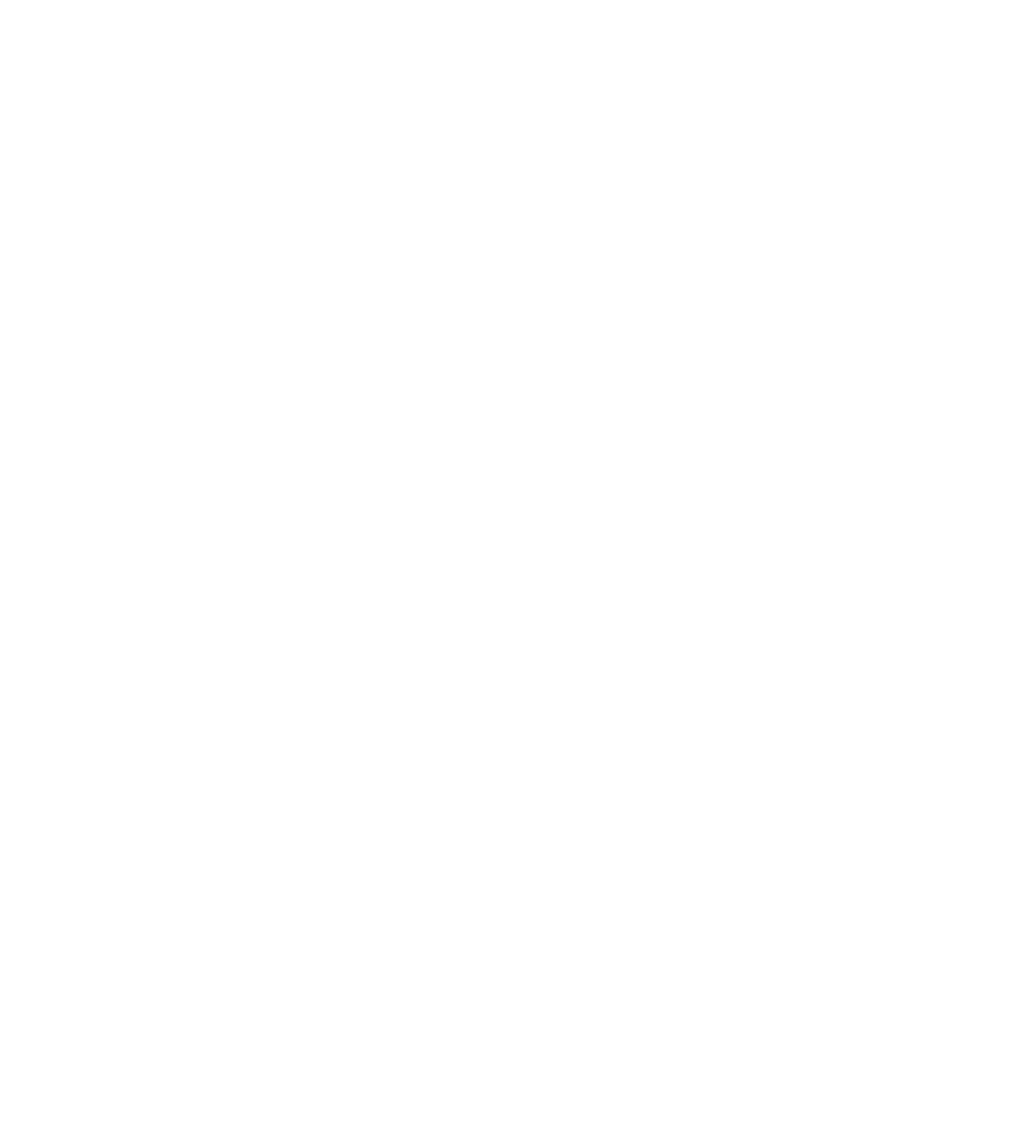
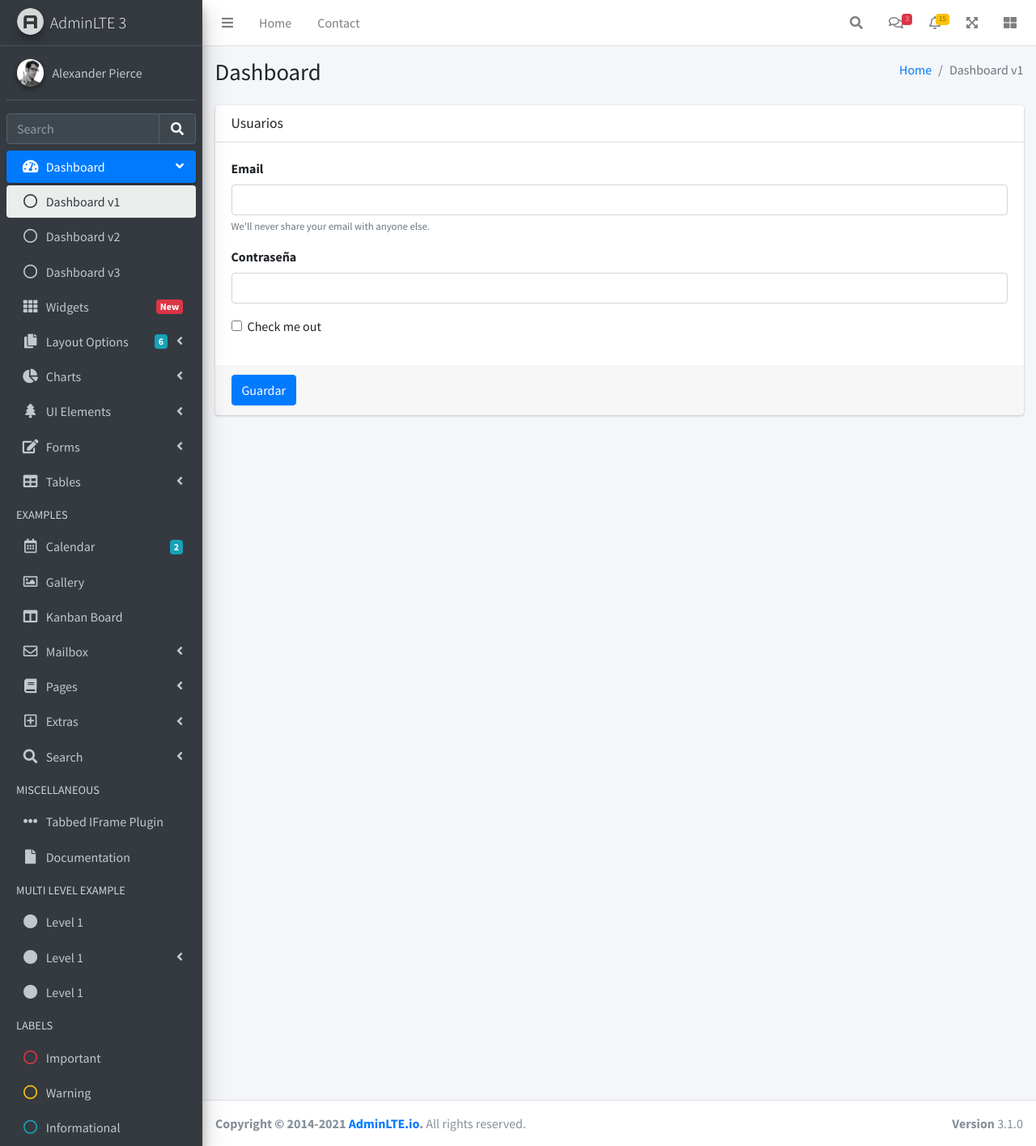
Before and after one commit to JonnyIvan24/admint-lte-2021B, a PHP site: page /usuario.php in a window 1280 px wide. Before the commit the page is empty. Shown: the whole page at 81% size. Before the commit the page ends 800 px from the top, so only its background shows below. Run offline with PHP 8.4, Linux system fonts and the light colour scheme; some libraries are stand-ins or nearby versions.

Commit message:
creacion de layouts y formulario para usuarios

```diff
--- /dev/null
+++ b/resources/layouts/footer.php
@@ -0,0 +1,49 @@
+</div>
+            </section>
+        </div>
+        <!-- / .content -->
+
+        <!-- footer -->
+        <?php include './resources/components/footer.php'; ?>
+
+
+    </div>
+
+
+    <!-- jQuery -->
+    <script src="plugins/jquery/jquery.min.js"></script>
+    <!-- jQuery UI 1.11.4 -->
+    <script src="plugins/jquery-ui/jquery-ui.min.js"></script>
+    <!-- Resolve conflict in jQuery UI tooltip with Bootstrap tooltip -->
+    <script>
+        $.widget.bridge('uibutton', $.ui.button)
+    </script>
+    <!-- Bootstrap 4 -->
+    <script src="plugins/bootstrap/js/bootstrap.bundle.min.js"></script>
+    <!-- ChartJS -->
+    <script src="plugins/chart.js/Chart.min.js"></script>
+    <!-- Sparkline -->
+    <script src="plugins/sparklines/sparkline.js"></script>
+    <!-- JQVMap -->
+    <script src="plugins/jqvmap/jquery.vmap.min.js"></script>
+    <script src="plugins/jqvmap/maps/jquery.vmap.usa.js"></script>
+    <!-- jQuery Knob Chart -->
+    <script src="plugins/jquery-knob/jquery.knob.min.js"></script>
+    <!-- daterangepicker -->
+    <script src="plugins/moment/moment.min.js"></script>
+    <script src="plugins/daterangepicker/daterangepicker.js"></script>
+    <!-- Tempusdominus Bootstrap 4 -->
+    <script src="plugins/tempusdominus-bootstrap-4/js/tempusdominus-bootstrap-4.min.js"></script>
+    <!-- Summernote -->
+    <script src="plugins/summernote/summernote-bs4.min.js"></script>
+    <!-- overlayScrollbars -->
+    <script src="plugins/overlayScrollbars/js/jquery.overlayScrollbars.min.js"></script>
+    <!-- AdminLTE App -->
+    <script src="dist/js/adminlte.js"></script>
+    <!-- AdminLTE for demo purposes -->
+    <script src="dist/js/demo.js"></script>
+    <!-- AdminLTE dashboard demo (This is only for demo purposes) -->
+    <script src="dist/js/pages/dashboard.js"></script>
+</body>
+
+</html>
--- /dev/null
+++ b/resources/layouts/header.php
@@ -0,0 +1,68 @@
+<!DOCTYPE html>
+<html lang="en">
+
+<head>
+    <meta charset="UTF-8">
+    <meta http-equiv="X-UA-Compatible" content="IE=edge">
+    <meta name="viewport" content="width=device-width, initial-scale=1.0">
+    <title>Mi sitio</title>
+
+    <!-- Google Font: Source Sans Pro -->
+    <link rel="stylesheet" href="https://fonts.googleapis.com/css?family=Source+Sans+Pro:300,400,400i,700&display=fallback">
+    <!-- Font Awesome -->
+    <link rel="stylesheet" href="plugins/fontawesome-free/css/all.min.css">
+    <!-- Ionicons -->
+    <link rel="stylesheet" href="https://code.ionicframework.com/ionicons/2.0.1/css/ionicons.min.css">
+    <!-- Tempusdominus Bootstrap 4 -->
+    <link rel="stylesheet" href="plugins/tempusdominus-bootstrap-4/css/tempusdominus-bootstrap-4.min.css">
+    <!-- iCheck -->
+    <link rel="stylesheet" href="plugins/icheck-bootstrap/icheck-bootstrap.min.css">
+    <!-- JQVMap -->
+    <link rel="stylesheet" href="plugins/jqvmap/jqvmap.min.css">
+    <!-- Theme style -->
+    <link rel="stylesheet" href="dist/css/adminlte.min.css">
+    <!-- overlayScrollbars -->
+    <link rel="stylesheet" href="plugins/overlayScrollbars/css/OverlayScrollbars.min.css">
+    <!-- Daterange picker -->
+    <link rel="stylesheet" href="plugins/daterangepicker/daterangepicker.css">
+    <!-- summernote -->
+    <link rel="stylesheet" href="plugins/summernote/summernote-bs4.min.css">
+</head>
+
+<body>
+
+    <div class="wrapper">
+
+        <!-- Preloader -->
+        <?php include './resources/components/preloader.php'; ?>
+
+        <!-- Navbar -->
+        <?php include './resources/components/navbar.php'; ?>
+        <!-- /.navbar -->
+
+        <!-- Main Sidebar Container -->
+        <?php include './resources/components/sideBar.php'; ?>
+
+        <!-- Main content -->
+        <div class="content-wrapper">
+
+            <!-- Content Header (Page header) -->
+            <div class="content-header">
+                <div class="container-fluid">
+                    <div class="row mb-2">
+                        <div class="col-sm-6">
+                            <h1 class="m-0">Dashboard</h1>
+                        </div><!-- /.col -->
+                        <div class="col-sm-6">
+                            <ol class="breadcrumb float-sm-right">
+                                <li class="breadcrumb-item"><a href="#">Home</a></li>
+                                <li class="breadcrumb-item active">Dashboard v1</li>
+                            </ol>
+                        </div><!-- /.col -->
+                    </div><!-- /.row -->
+                </div><!-- /.container-fluid -->
+            </div>
+            <!-- /.content-header -->
+
+            <section class="content">
+                <div class="container-fluid">
--- a/usuario.php
+++ b/usuario.php
@@ -0,0 +1,40 @@
+<?php include './resources/layouts/header.php' ?>
+
+<!-- Contenido -->
+<div class="row">
+    <div class="col">
+        <div class="card">
+            <div class="card-header">
+                <h3 class="card-title">Usuarios</h3>
+                <!-- /.card-tools -->
+            </div>
+            <!-- /.card-header -->
+            <form>
+                <div class="card-body">
+                    <div class="form-group">
+                        <label for="exampleInputEmail1">Email</label>
+                        <input type="email" class="form-control" id="exampleInputEmail1" aria-describedby="emailHelp">
+                        <small id="emailHelp" class="form-text text-muted">We'll never share your email with anyone else.</small>
+                    </div>
+                    <div class="form-group">
+                        <label for="exampleInputPassword1">Contraseña</label>
+                        <input type="password" class="form-control" id="exampleInputPassword1">
+                    </div>
+                    <div class="form-group form-check">
+                        <input type="checkbox" class="form-check-input" id="exampleCheck1">
+                        <label class="form-check-label" for="exampleCheck1">Check me out</label>
+                    </div>
+
+                </div>
+                <!-- /.card-body -->
+                <div class="card-footer">
+                    <button type="submit" class="btn btn-primary">Guardar</button>
+                </div>
+            </form>
+            <!-- /.card-footer -->
+        </div>
+    </div>
+</div>
+<!-- / .contenido -->
+
+<?php include './resources/layouts/footer.php' ?>
```
Also changed, not shown: index.php (+2 -117 lines).
